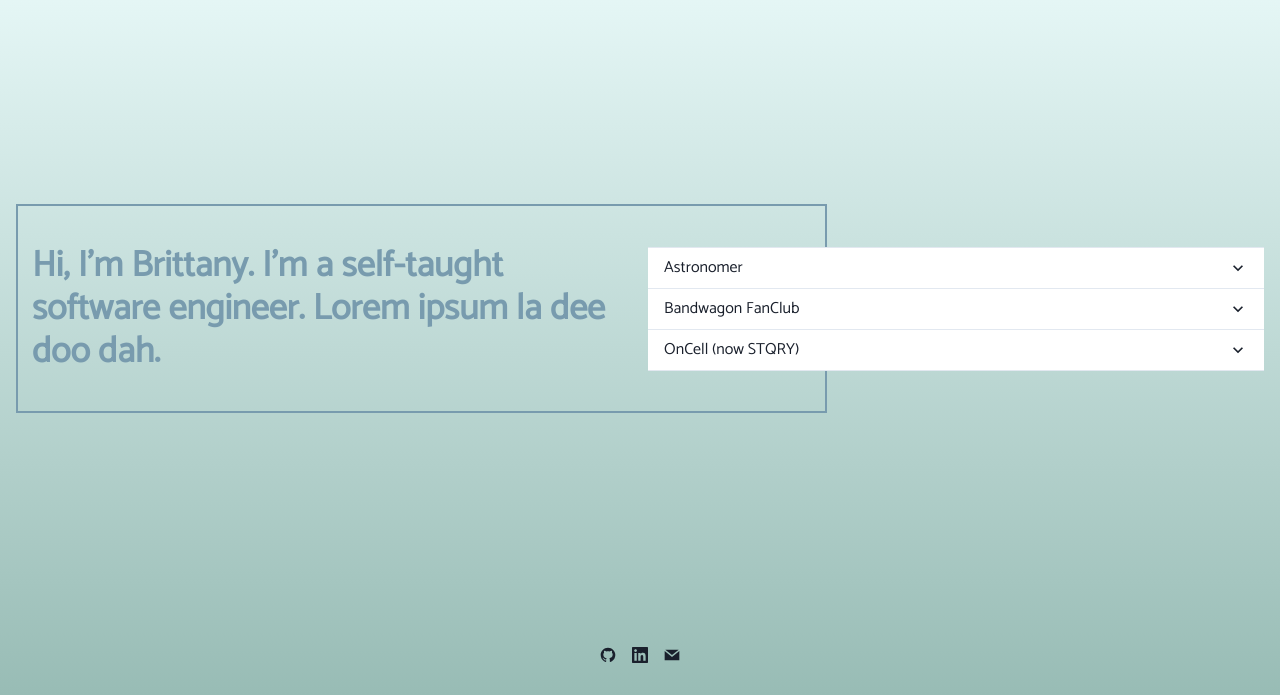
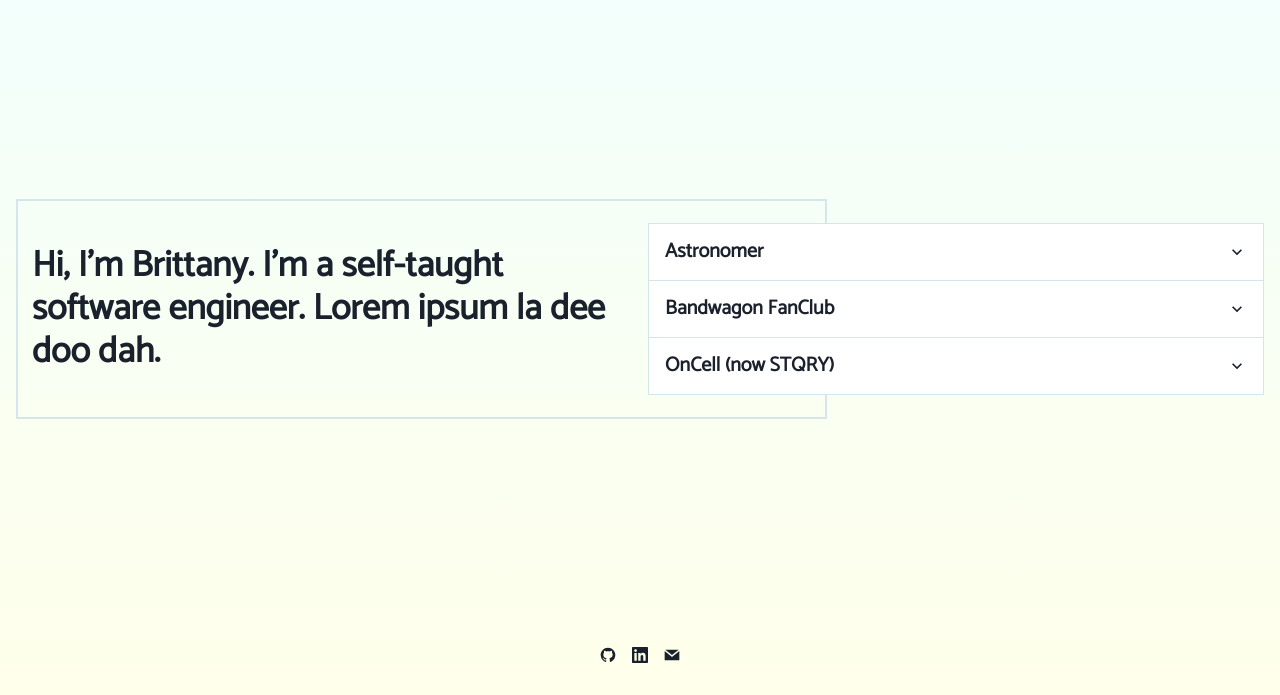
Before and after one commit to brittanyleigh/22-portfolio, a Gatsby site: page / in a window 1280 px wide. Shown: the part 105-800 px from the top of the page. Built offline with nearby package versions, Linux system fonts and the light colour scheme; Gatsby itself is replaced by a stand-in of ours.

Commit message:
style accordion

```diff
--- a/src/components/Employment/History.js
+++ b/src/components/Employment/History.js
@@ -1,67 +1,46 @@
 import React from "react";
-import {
-  Box,
-  Accordion,
-  AccordionItem,
-  AccordionButton,
-  AccordionIcon,
-  AccordionPanel,
-} from "@chakra-ui/react";
+import { Box, Accordion, useColorModeValue } from "@chakra-ui/react";
+import HistoryItem from "./HistoryItem";
 
 function History() {
+  const borderColor = useColorModeValue("blue.200", "blue.900");
+  const backgroundColor = useColorModeValue("white", "blue.1000");
+
+  const historyItems = [
+    {
+      heading: "Astronomer",
+      body: "Lorem ipsum dolor sit amet, consectetur adipiscing elit, sed do eiusmod tempor incididunt ut labore et dolore magna aliqua. Ut enim ad minim veniam, quis nostrud exercitation ullamco laboris nisi ut aliquip ex ea commodo consequat.",
+    },
+    {
+      heading: "Bandwagon FanClub",
+      body: "Lorem ipsum dolor sit amet, consectetur adipiscing elit, sed do eiusmod tempor incididunt ut labore et dolore magna aliqua. Ut enim ad minim veniam, quis nostrud exercitation ullamco laboris nisi ut aliquip ex ea commodo consequat.",
+    },
+    {
+      heading: "OnCell (now STQRY)",
+      body: "Lorem ipsum dolor sit amet, consectetur adipiscing elit, sed do eiusmod tempor incididunt ut labore et dolore magna aliqua. Ut enim ad minim veniam, quis nostrud exercitation ullamco laboris nisi ut aliquip ex ea commodo consequat.",
+    },
+  ];
   return (
-    <Box background="white" w={{ base: "90%", md: "100%" }} zIndex={1}>
-      <Accordion allowMultiple allowToggle>
-        <AccordionItem>
-          <h2>
-            <AccordionButton>
-              <Box flex="1" textAlign="left">
-                Astronomer
-              </Box>
-              <AccordionIcon />
-            </AccordionButton>
-          </h2>
-          <AccordionPanel pb={4}>
-            Lorem ipsum dolor sit amet, consectetur adipiscing elit, sed do
-            eiusmod tempor incididunt ut labore et dolore magna aliqua. Ut enim
-            ad minim veniam, quis nostrud exercitation ullamco laboris nisi ut
-            aliquip ex ea commodo consequat.
-          </AccordionPanel>
-        </AccordionItem>
-
-        <AccordionItem>
-          <h2>
-            <AccordionButton>
-              <Box flex="1" textAlign="left">
-                Bandwagon FanClub
-              </Box>
-              <AccordionIcon />
-            </AccordionButton>
-          </h2>
-          <AccordionPanel pb={4}>
-            Lorem ipsum dolor sit amet, consectetur adipiscing elit, sed do
-            eiusmod tempor incididunt ut labore et dolore magna aliqua. Ut enim
-            ad minim veniam, quis nostrud exercitation ullamco laboris nisi ut
-            aliquip ex ea commodo consequat.
-          </AccordionPanel>
-        </AccordionItem>
-
-        <AccordionItem>
-          <h2>
-            <AccordionButton>
-              <Box flex="1" textAlign="left">
-                OnCell (now STQRY)
-              </Box>
-              <AccordionIcon />
-            </AccordionButton>
-          </h2>
-          <AccordionPanel pb={4}>
-            Lorem ipsum dolor sit amet, consectetur adipiscing elit, sed do
-            eiusmod tempor incididunt ut labore et dolore magna aliqua. Ut enim
-            ad minim veniam, quis nostrud exercitation ullamco laboris nisi ut
-            aliquip ex ea commodo consequat.
-          </AccordionPanel>
-        </AccordionItem>
+    <Box
+      background={backgroundColor}
+      w={{ base: "90%", md: "100%" }}
+      zIndex={1}
+    >
+      <Accordion
+        allowMultiple
+        allowToggle
+        borderX="solid 1px"
+        borderColor={borderColor}
+      >
+        {historyItems.map((item) => {
+          return (
+            <HistoryItem
+              key={item.heading}
+              heading={item.heading}
+              body={item.body}
+            />
+          );
+        })}
       </Accordion>
     </Box>
   );
--- /dev/null
+++ b/src/components/Employment/HistoryItem.js
@@ -0,0 +1,31 @@
+import React from "react";
+import {
+  Box,
+  AccordionItem,
+  AccordionButton,
+  AccordionIcon,
+  AccordionPanel,
+  Heading,
+  useColorModeValue,
+} from "@chakra-ui/react";
+
+function HistoryItem({ heading, body }) {
+  const borderColor = useColorModeValue("blue.200", "blue.900");
+
+  return (
+    <AccordionItem borderColor={borderColor}>
+      <AccordionButton>
+        <Box flex="1" textAlign="left">
+          <Heading as="h3" size="md" py={2}>
+            {heading}
+          </Heading>
+        </Box>
+        <AccordionIcon />
+      </AccordionButton>
+
+      <AccordionPanel pb={4}>{body}</AccordionPanel>
+    </AccordionItem>
+  );
+}
+
+export default HistoryItem;
--- a/src/components/Employment/Intro.js
+++ b/src/components/Employment/Intro.js
@@ -3,8 +3,8 @@ import { Box, Heading } from "@chakra-ui/react";
 
 function Intro() {
   return (
-    <Box p={4} w="100%">
-      <Heading color="blue.500">
+    <Box p={4} w="100%" zIndex={1}>
+      <Heading>
         Hi, I'm Brittany. I'm a self-taught software engineer. Lorem ipsum la
         dee doo dah.
       </Heading>
--- a/src/components/Employment/index.js
+++ b/src/components/Employment/index.js
@@ -1,10 +1,12 @@
 import React from "react";
-import { Flex, Box } from "@chakra-ui/react";
+import { Flex, Box, useColorModeValue } from "@chakra-ui/react";
 
 import History from "./History";
 import Intro from "./Intro";
 
 function Nav() {
+  const borderColor = useColorModeValue("blue.200", "blue.1000");
+
   return (
     <Flex
       alignItems="center"
@@ -16,7 +18,7 @@ function Nav() {
       <Box
         position="absolute"
         border="2px"
-        borderColor="blue.500"
+        borderColor={borderColor}
         w={{ base: "100%", md: "65%" }}
         h={{ base: "70%", md: "100%" }}
       />
--- a/src/containers/GradientWrapper.js
+++ b/src/containers/GradientWrapper.js
@@ -4,8 +4,8 @@ import { Box, useColorModeValue } from "@chakra-ui/react";
 import "@fontsource/catamaran";
 
 function GradientWrapper({ children }) {
-  const topGradient = useColorModeValue("blue.100", "blue.600");
-  const bottomGradient = useColorModeValue("green.400", "green.900");
+  const topGradient = useColorModeValue("blue.100", "blue.900");
+  const bottomGradient = useColorModeValue("green.100", "green.900");
 
   return (
     <Box bgGradient={`linear(to-b, ${topGradient}, ${bottomGradient})`}>
--- a/src/theme.js
+++ b/src/theme.js
@@ -14,7 +14,7 @@ const generateColors = (color500) => {
 };
 
 const blues = generateColors("#6abded");
-const greens = generateColors("#6fdbc2");
+const greens = generateColors("#8cd86e");
 
 const colors = {
   blue: {
@@ -27,6 +27,7 @@ const colors = {
     700: blues(0.75).hex(),
     800: blues(0.875).hex(),
     900: blues(1).hex(),
+    1000: chroma(blues(1)).darken(0.5).hex(),
   },
   green: {
     100: greens(0).hex(),
```
